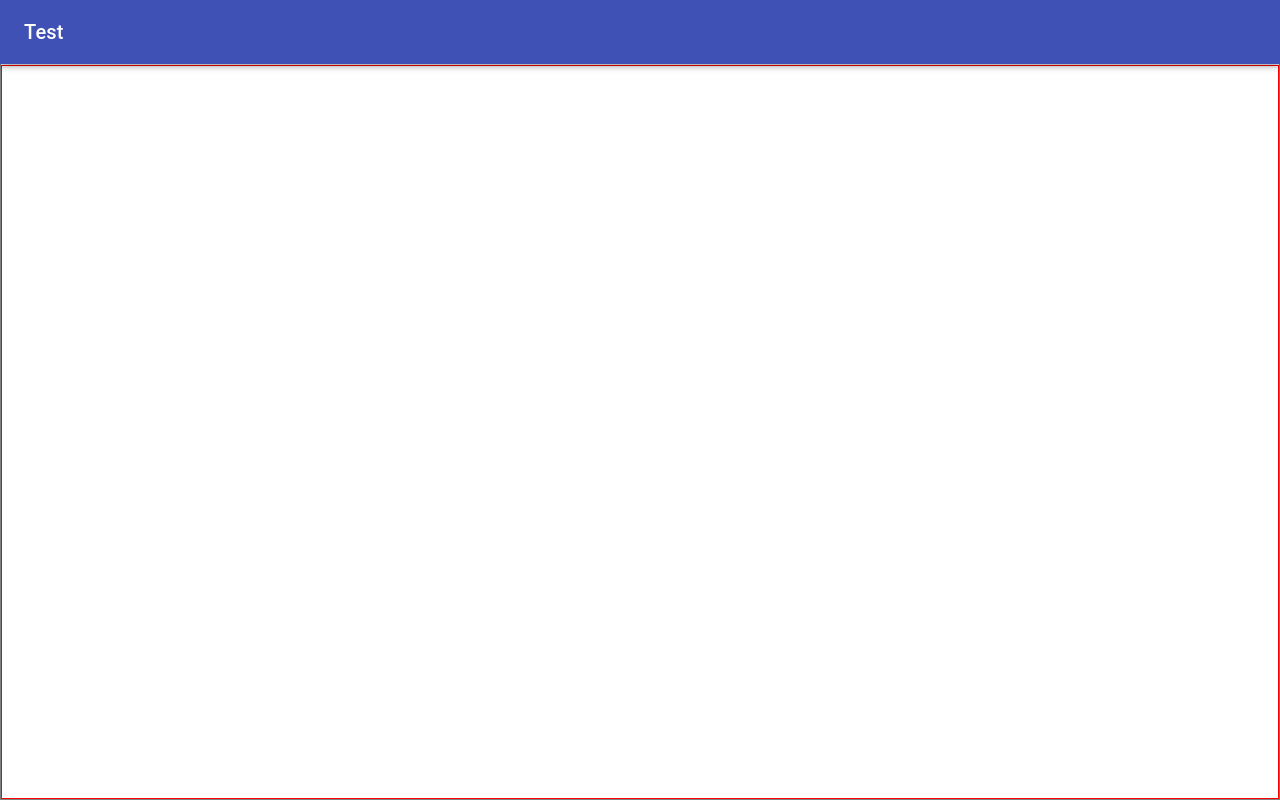
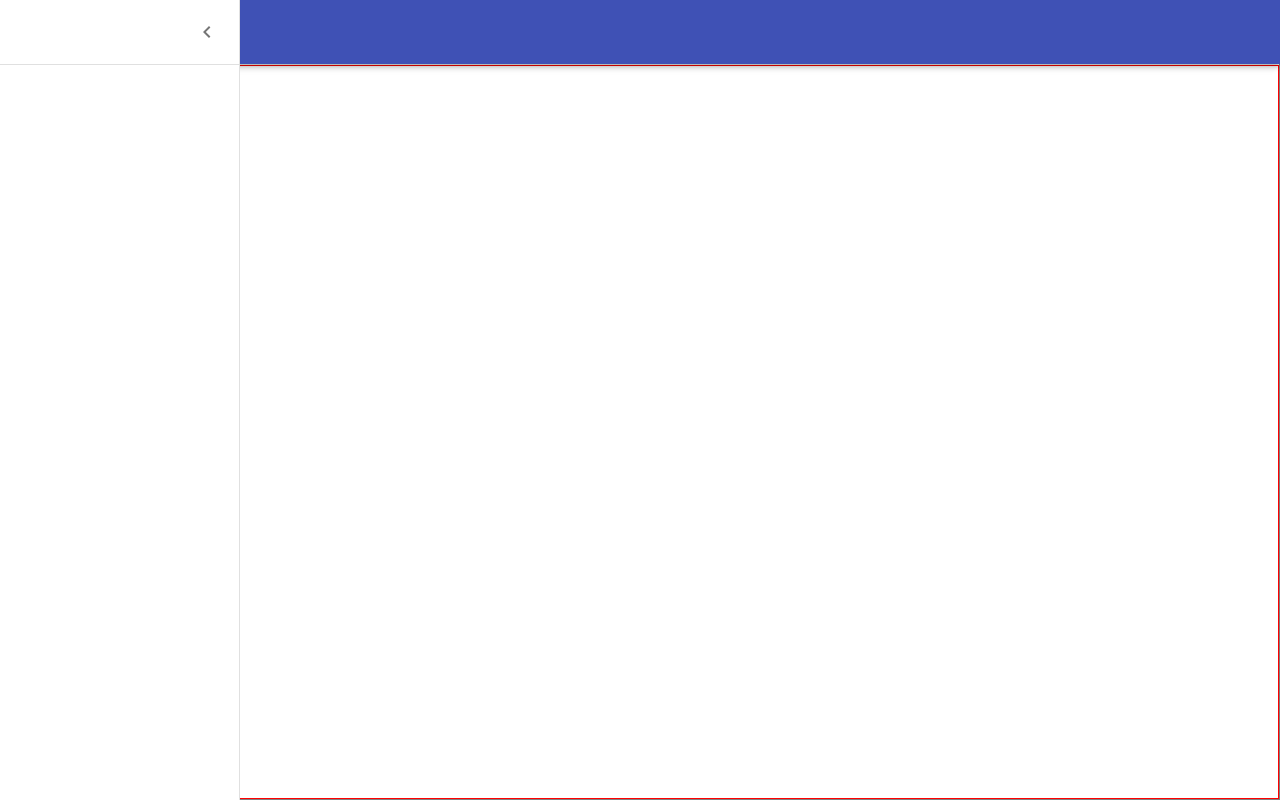
Before and after one commit to BrycenG007/React-Django-Docker, a React (Create React App) app in the folder frontend/: page /examples in a window 1280 px wide. Both pictures are taken after a click on the button "open desktop drawer". Built offline with nearby package versions, Linux system fonts and the light colour scheme.

Commit message:
Fixing desktop drawer shifting

```diff
--- a/frontend/src/layouts/DashboardLayout/NavBar/index.js
+++ b/frontend/src/layouts/DashboardLayout/NavBar/index.js
@@ -3,11 +3,12 @@ import { withStyles } from '@material-ui/core/styles';
 import { drawerWidth } from '../../../components'
 import {
   Hidden,
+  Drawer,
+  Divider,
+  IconButton,
   Avatar,
   Box,
   Button,
-  Divider,
-  Drawer,
   List,
   Typography,
 } from '@material-ui/core';
@@ -16,27 +17,15 @@ import ChevronLeftIcon from '@material-ui/icons/ChevronLeft';
 const styles = (theme) => ({
   root: {
     width: drawerWidth,
-    flexShrink: 0,
+    // border: '1px solid blue',
   },
-  mobileDrawer: {
-    width: drawerWidth
-  },
-  desktopDrawer: {
-    width: drawerWidth,
-    // top: 64,
-    // height: 'calc(100% - 64px)'
-  },
-  drawer: {
-    width: drawerWidth,
-    flexShrink: 0,
-  },
-  drawerHeader: {
+  header: {
+    height: 64,
     display: 'flex',
     alignItems: 'center',
     padding: theme.spacing(0, 1),
-    // necessary for content to be below app bar
-    ...theme.mixins.toolbar,
     justifyContent: 'flex-end',
+    // border: '1px solid red',
   },
 });
 
@@ -52,7 +41,7 @@ class NavBar extends React.Component {
     } = this.props;
 
     return (
-      <div>
+      <nav aria-label="drawer">
         <Hidden smUp>
           <Drawer
             classes={{ paper: classes.root }}
@@ -73,9 +62,15 @@ class NavBar extends React.Component {
             anchor="left"
             open={desktopDrawerOpen}
           >
+            <div className={classes.header}>
+              <IconButton onClick={handleDesktopDrawerToggle}>
+                <ChevronLeftIcon />
+              </IconButton>
+            </div>
+            <Divider />
           </Drawer>
         </Hidden>
-      </div>
+      </nav>
     );
   }
 }
--- a/frontend/src/layouts/DashboardLayout/index.js
+++ b/frontend/src/layouts/DashboardLayout/index.js
@@ -19,16 +19,13 @@ const styles = (theme) => ({
     display: 'flex',
     overflow: 'hidden',
     paddingTop: 64,
-    // [theme.breakpoints.up('lg')]: {
-    //   paddingLeft: 256
-    // }
     [theme.breakpoints.up('sm')]: {
       transition: theme.transitions.create(['margin', 'width'], {
         easing: theme.transitions.easing.sharp,
         duration: theme.transitions.duration.leavingScreen,
       }),
     },
-    //border: '1px solid yellow',
+    // border: '1px solid yellow',
   },
   shift: {
     [theme.breakpoints.up('sm')]: {
@@ -78,18 +75,18 @@ class DashboardLayout extends React.Component {
 
   render() {
     const { classes, route } = this.props;
-    const { desktopDrawerOpen } = this.state;
+    const { mobileDrawerOpen, desktopDrawerOpen } = this.state;
 
     return (
       <div className={classes.root}>
         <TopBar
-          desktopDrawerOpen={this.state.desktopDrawerOpen}
+          desktopDrawerOpen={desktopDrawerOpen}
           handleMobileDrawerToggle={this.handleMobileDrawerToggle}
           handleDesktopDrawerToggle={this.handleDesktopDrawerToggle}
         />
         <NavBar
-          mobileDrawerOpen={this.state.mobileDrawerOpen}
-          desktopDrawerOpen={this.state.mobileDrawerOpen}
+          mobileDrawerOpen={mobileDrawerOpen}
+          desktopDrawerOpen={desktopDrawerOpen}
           handleMobileDrawerToggle={this.handleMobileDrawerToggle}
           handleDesktopDrawerToggle={this.handleDesktopDrawerToggle}
         />
```
